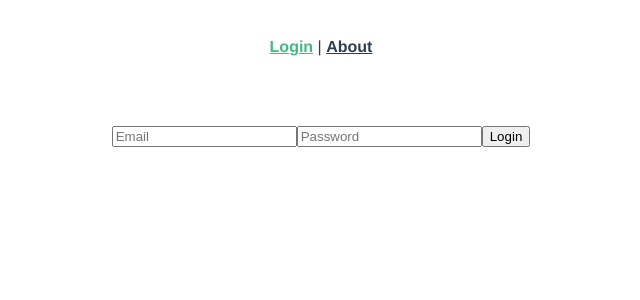
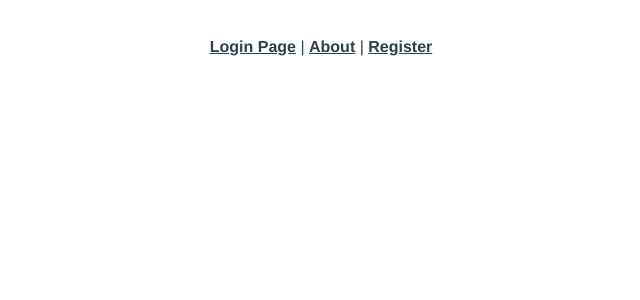
Before and after one commit to JeffLabonte/ideal-octo-telegram-webclient, a Vue app: page / in a window 1280 px wide. Shown: the top 300 px of the page, without its empty margins (319-959 px from the left). Built offline with nearby package versions, Linux system fonts and the light colour scheme.

Commit message:
Restrcture the app

```diff
--- a/src/App.vue
+++ b/src/App.vue
@@ -1,7 +1,8 @@
 <template>
   <div id="nav">
-    <router-link to="/">Login</router-link> |
-    <router-link to="/about">About</router-link>
+    <router-link to="/login">Login Page</router-link> |
+    <router-link to="/about">About</router-link> |
+    <router-link to="/register">Register</router-link>
   </div>
   <router-view />
 </template>
--- a/src/router/index.js
+++ b/src/router/index.js
@@ -1,20 +1,23 @@
 import { createRouter, createWebHistory } from 'vue-router'
-import Home from '../views/Home.vue'
+import Login from '@/views/Login.vue'
+import Register from '@/views/Register.vue'
 
 const routes = [
   {
-    path: '/',
-    name: 'Home',
-    component: Home
+    path: '/login',
+    name: 'Login',
+    component: Login,
+  },
+  {
+    path: '/register',
+    name: 'Register',
+    component: Register
   },
   {
     path: '/about',
     name: 'About',
-    // route level code-splitting
-    // this generates a separate chunk (about.[hash].js) for this route
-    // which is lazy-loaded when the route is visited.
     component: () => import(/* webpackChunkName: "about" */ '../views/About.vue')
-  }
+  },
 ]
 
 const router = createRouter({
--- a/src/views/Home.vue
+++ /dev/null
@@ -1,17 +0,0 @@
-<template>
-  <div class="home">
-    <Login />
-  </div>
-</template>
-
-<script>
-// @ is an alias to /src
-import Login from "@/components/Login.vue";
-
-export default {
-  name: "Home",
-  components: {
-    Login,
-  },
-};
-</script>
```
